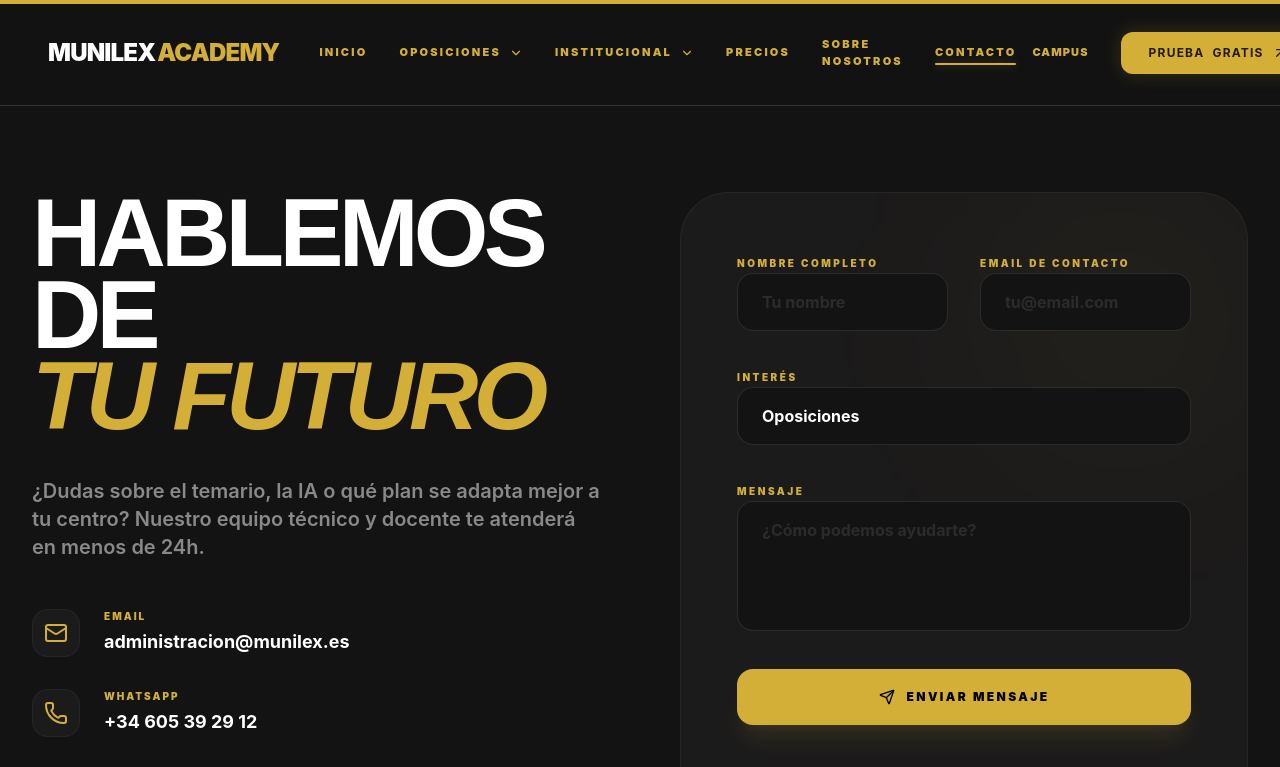
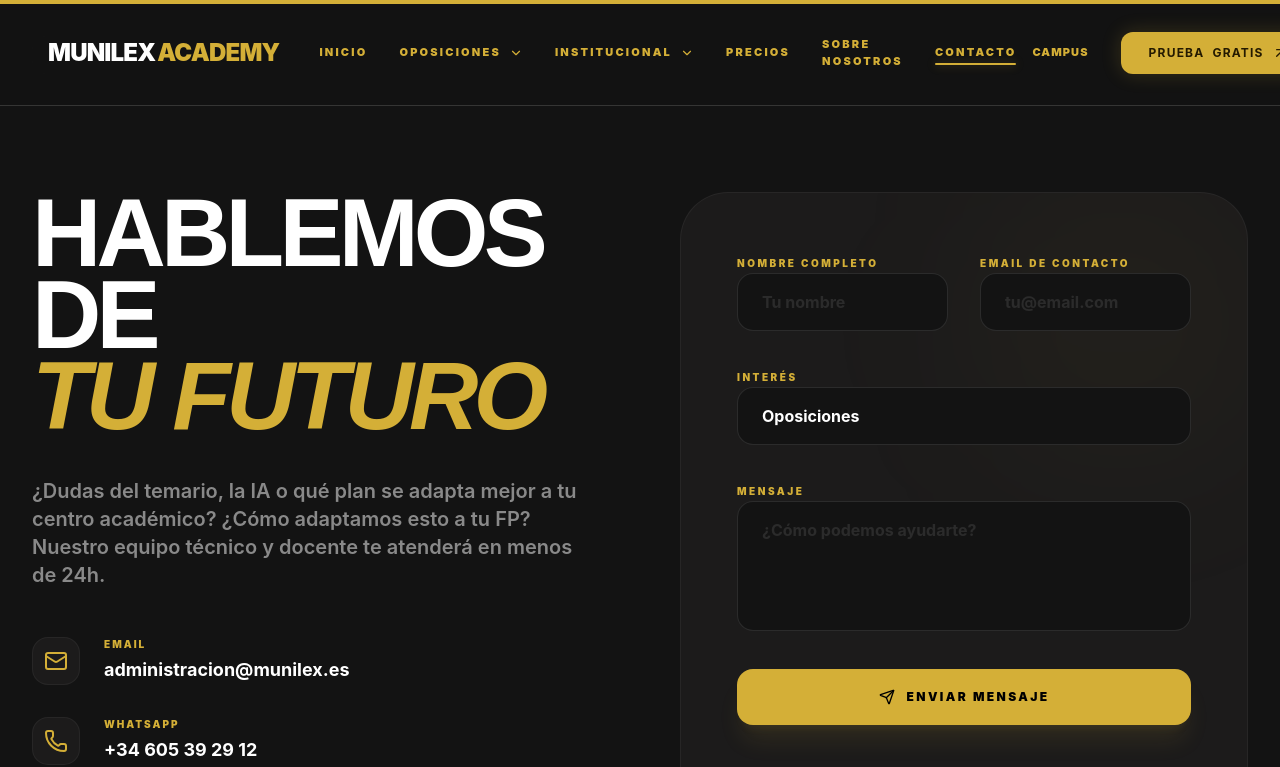
Before and after one commit to automatizacionesnunez-byte/Munilex-Academy-web, a React (Vite) app: page /academy/contacto in a window 1280 px wide. Shown: the top 767 px of the page. Built offline with nearby package versions, Linux system fonts and the light colour scheme.

Commit message:
fix: actualizar textos en Sobre Nosotros y Contacto

```diff
--- a/src/pages/munilex-academy/AcademyAbout.tsx
+++ b/src/pages/munilex-academy/AcademyAbout.tsx
@@ -55,7 +55,7 @@
             Nuestra Misión
           </div>
           <h1 className="text-5xl md:text-7xl font-black mb-8 uppercase tracking-tighter leading-tight text-white">
-            Forjando el <span className="text-transparent bg-clip-text bg-gradient-to-r from-[#f2ca50] to-[#d4af37]">Futuro</span> de la Oposición
+            Forjando el <span className="text-transparent bg-clip-text bg-gradient-to-r from-[#f2ca50] to-[#d4af37]">Futuro</span> de la Educación
           </h1>
           <p className="text-xl text-[#E5E2E1]/70 font-medium leading-relaxed max-w-3xl mx-auto">
             Munilex Academy no es solo una plataforma de estudio; es un laboratorio de innovación donde la precisión del Derecho se encuentra con la potencia de la Inteligencia Artificial.
--- a/src/pages/munilex-academy/AcademyContact.tsx
+++ b/src/pages/munilex-academy/AcademyContact.tsx
@@ -18,7 +18,7 @@
               <span className="italic text-[#d4af37]">tu futuro</span>
             </h1>
             <p className="text-xl text-white/50 max-w-xl mb-12 font-semibold">
-              ¿Dudas sobre el temario, la IA o qué plan se adapta mejor a tu centro? Nuestro equipo técnico y docente te atenderá en menos de 24h.
+              ¿Dudas del temario, la IA o qué plan se adapta mejor a tu centro académico? ¿Cómo adaptamos esto a tu FP? Nuestro equipo técnico y docente te atenderá en menos de 24h.
             </p>
 
             <div className="space-y-8">
```
